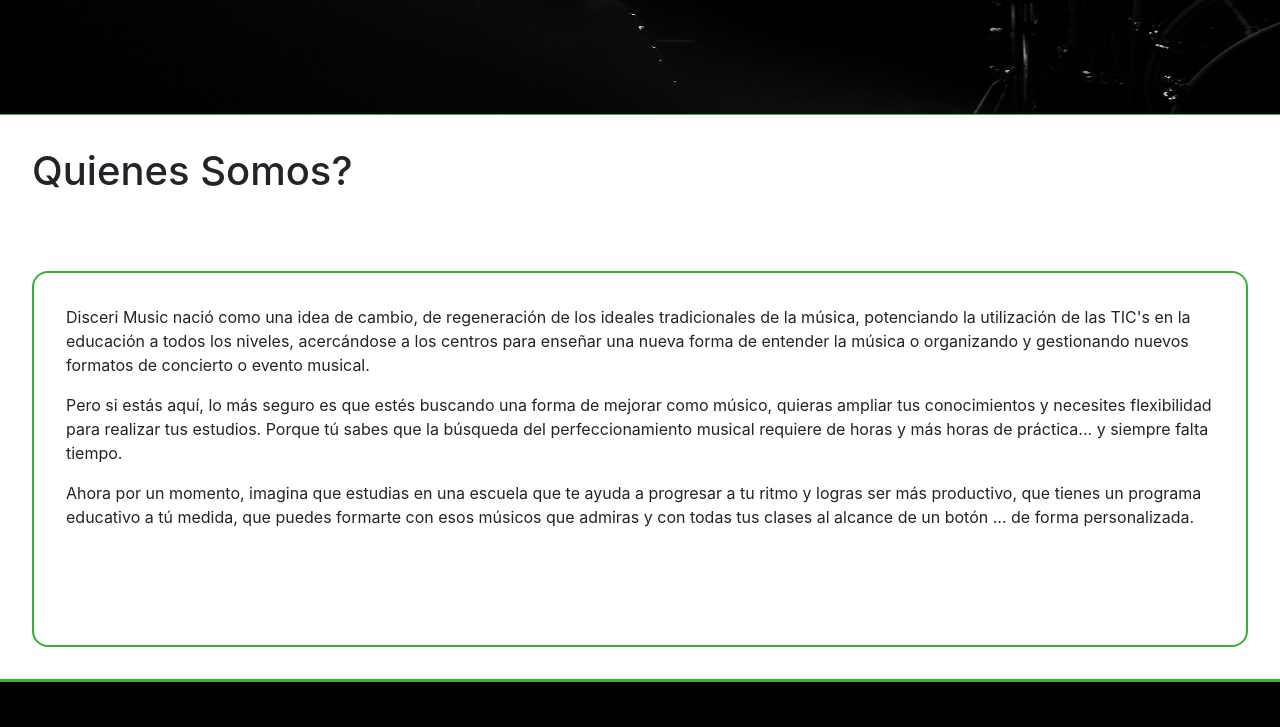
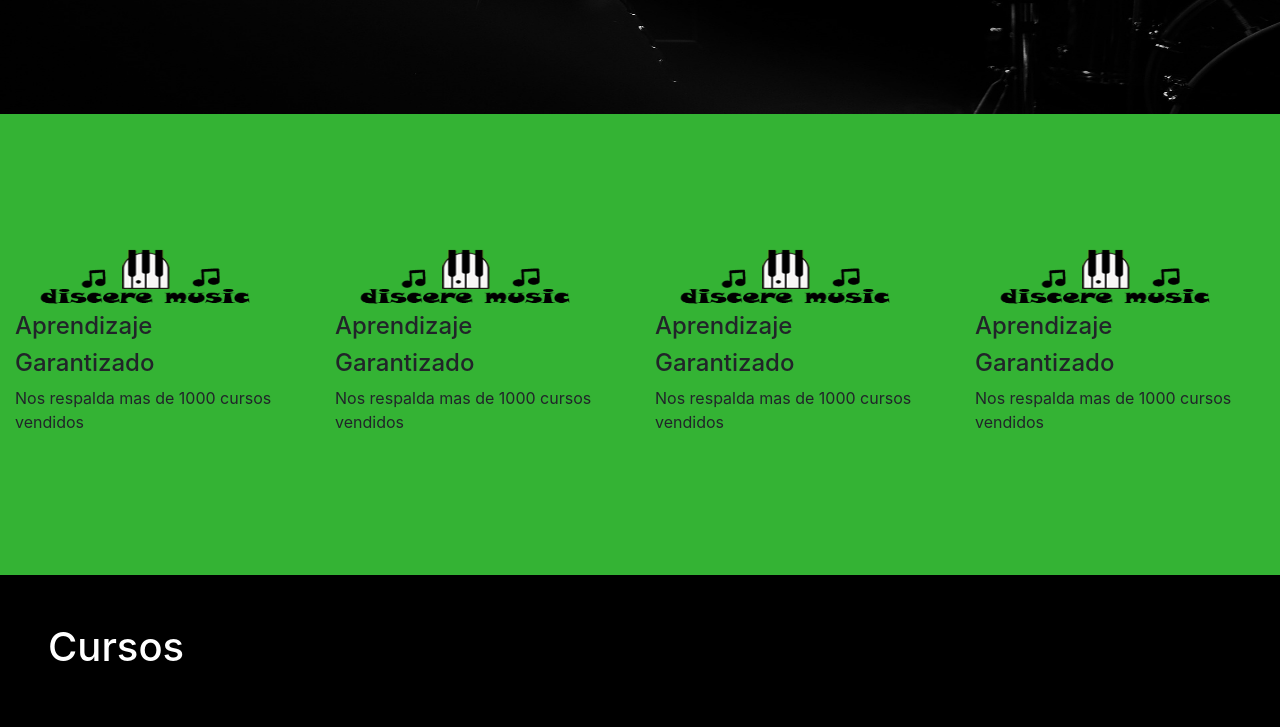
Before and after one commit to Leongon/clasevirtual, a plain HTML site: page templates/index.html in a window 1280 px wide. Shown: the part 548-1275 px from the top of the page. Drawn offline with nearby package versions, Linux system fonts and the light colour scheme.

Commit message:
idea ofrecemos

```diff
--- a/templates/index.html
+++ b/templates/index.html
@@ -1,6 +1,5 @@
 <!DOCTYPE html>
 <html lang="en">
-
 <head>
     <meta charset="UTF-8">
     <meta http-equiv="X-UA-Compatible" content="IE=edge">
@@ -30,18 +29,16 @@
             <div class="col-4">
                 <div class="login-borde">
                     <nav class="nav justify-content-center posicion-login">
-
                         <a name="" id="" class="nav-link text-color" href="#">Ingresar</a>
                         <p class="separar">|</p>
                         <a name="" id="" class="nav-link text-color" href="#">Registro</a>
-
                     </nav>
                 </div>
             </div>
         </div>
         <!--Fin nav-->
         <!--Contenido principal-->
-
+        <!--Video inicial-->
         <div class="row contenedor-main">
             <img src="../static/src/img/Fondo1.jpg" alt="">
             <div class="row contenedor1">
@@ -63,30 +60,36 @@
                 </div>
             </div>
         </div>
-        <div class="row contenedor-main-2">
-            <h1>Quienes Somos?</h1>
-            <div class="contenedor">
-
-                <p>
-                    Disceri Music nació como una idea de cambio, de regeneración de los ideales tradicionales de la
-                    música,
-                    potenciando la utilización de las TIC's en la educación a todos los niveles, acercándose a los
-                    centros
-                    para enseñar una nueva forma de entender la música o organizando y gestionando nuevos formatos de
-                    concierto o evento musical.</p>
-                <p>
-                    Pero si estás aquí, lo más seguro es que estés buscando una forma de mejorar como músico,
-                    quieras ampliar tus conocimientos y necesites flexibilidad para realizar tus estudios.
-                    Porque tú sabes que la búsqueda del perfeccionamiento musical requiere de horas y más horas de
-                    práctica... y siempre falta tiempo. </p>
-                <p>
-                    Ahora por un momento, imagina que estudias en una escuela que te ayuda a progresar a tu ritmo y
-                    logras
-                    ser más productivo, que tienes un programa educativo a tú medida, que puedes formarte con esos
-                    músicos
-                    que admiras y con todas tus clases al alcance de un botón ... de forma personalizada.</p>
+        <!--/Video inicial-->
+        <!--Ofrecemos-->
+        <div class="row" style="background: #34b334; padding: 10% 0 10% 0;">
+            <div class="col-3">
+                <img src="../static/src/img/logo.png" alt="" class="image-responsive img-logo">
+                <h4>Aprendizaje</h4>
+                <h4>Garantizado</h4>
+                <p>Nos respalda mas de 1000 cursos vendidos</p>
+            </div>
+            <div class="col-3">
+                <img src="../static/src/img/logo.png" alt="" class="image-responsive img-logo">
+                <h4>Aprendizaje</h4>
+                <h4>Garantizado</h4>
+                <p>Nos respalda mas de 1000 cursos vendidos</p>
+            </div>
+            <div class="col-3">
+                <img src="../static/src/img/logo.png" alt="" class="image-responsive img-logo">
+                <h4>Aprendizaje</h4>
+                <h4>Garantizado</h4>
+                <p>Nos respalda mas de 1000 cursos vendidos</p>
+            </div>
+            <div class="col-3">
+                <img src="../static/src/img/logo.png" alt="" class="image-responsive img-logo">
+                <h4>Aprendizaje</h4>
+                <h4>Garantizado</h4>
+                <p>Nos respalda mas de 1000 cursos vendidos</p>
             </div>
         </div>
+        <!--/Ofrecemos-->
+        <!--Slider cursos-->
         <div class="row contenedor-main-3">
             <h1>Cursos</h1>
             <div id="carouselExampleIndicators" class="carousel slide" data-ride="carousel">
@@ -129,10 +132,36 @@
                 </a>
             </div>
         </div>
-
+        <!--Slider cursos-->
+        <!--About us-->
+        <div class="row contenedor-main-2">
+            <h1>Quienes Somos?</h1>
+            <div class="contenedor">
+                <p>
+                    Disceri Music nació como una idea de cambio, de regeneración de los ideales tradicionales de la
+                    música,
+                    potenciando la utilización de las TIC's en la educación a todos los niveles, acercándose a los
+                    centros
+                    para enseñar una nueva forma de entender la música o organizando y gestionando nuevos formatos de
+                    concierto o evento musical.</p>
+                <p>
+                    Pero si estás aquí, lo más seguro es que estés buscando una forma de mejorar como músico,
+                    quieras ampliar tus conocimientos y necesites flexibilidad para realizar tus estudios.
+                    Porque tú sabes que la búsqueda del perfeccionamiento musical requiere de horas y más horas de
+                    práctica... y siempre falta tiempo. </p>
+                <p>
+                    Ahora por un momento, imagina que estudias en una escuela que te ayuda a progresar a tu ritmo y
+                    logras
+                    ser más productivo, que tienes un programa educativo a tú medida, que puedes formarte con esos
+                    músicos
+                    que admiras y con todas tus clases al alcance de un botón ... de forma personalizada.</p>
+            </div>
+        </div>
+        <!--/About us-->
     </div>
+</body>
+<footer>
     <script src="../static/src/js/jquery-3.6.0.min.js"></script>
     <script src="../static/src/js/bootstrap.min.js"></script>
-</body>
-
+</footer>
 </html>
```
